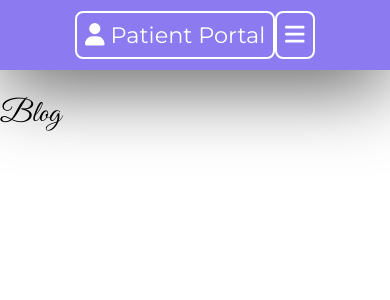
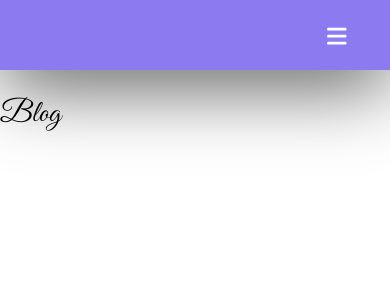
Before and after one commit to Michael-Montgomery/fanny, a React (Create React App) app: page /blog in a window 390 px wide. Shown: the top 300 px of the page. Built offline with nearby package versions, Linux system fonts and the light colour scheme.

Commit message:
made header responsive

```diff
--- a/src/components/header/header.css
+++ b/src/components/header/header.css
@@ -1,9 +1,11 @@
 header {
-    height: 70px;
+    /* height: 70px; */
     background-color: var(--primary);
-    display: flex;
-    align-items: center;
-    justify-content: center;
+    /* display: flex; */
+    /* align-items: center; */
+    /* justify-content: center;
+     */
+    transition: all .5s;
     padding: 0 5vw;
     position: sticky;
     top: 0;
@@ -11,6 +13,10 @@ header {
     -webkit-box-shadow: 0px 11px 80px 0px rgba(0, 0, 0, 0.75);
     -moz-box-shadow: 0px 11px 80px 0px rgba(0, 0, 0, 0.75);
     box-shadow: 0px 11px 80px 0px rgba(0, 0, 0, 0.75);
+}
+
+header nav {
+    line-height: 70px;
 }
 
 header nav a {
@@ -45,6 +51,10 @@ header nav button {
     padding: 8px;
 }
 
+.responsive-menu-btn {
+    display: none;
+}
+
 header nav button:hover {
     background-color: white;
     color: var(--primary);
@@ -72,12 +82,66 @@ header nav button:hover {
 
 
 @media only screen and (max-width: 600px) {
+
+    header {
+        padding-right: 35px;
+    }
     header nav a {
         display: none;
+    }
+
+    header button {
+        display: none;
+    }
+
+    .responsive-menu-btn {
+        display: block;
+        float: right;
+        border: none;
+        margin-top: 15px;
+    }
+
+    .responsive-menu-btn:hover {
+        display: block;
+        float: right;
+        border: none;
+        margin-top: 15px;
     }
 
     #mobile-header {
         width: 100vw;
         background-color: var(--primary);
     }
+
+
+    #responsive-menu-wrapper {
+        padding-top: 75px;
+    }
+
+    #responsive-menu-wrapper ul {
+        text-align: center;
+        list-style-type: none;
+        padding-left: 0;
+    }
+
+    #responsive-menu-wrapper ul li {
+        margin-bottom: 15px;
+    }
+
+    #responsive-portal-btn {
+        display: inline-block;
+        font-size: 1.4em;
+        background-color: var(--primary);
+        color: white;
+        border: 2px solid white;
+        outline: none;
+        border-radius: 8px;
+        padding: 6px;
+    }
+
+    #responsive-menu-wrapper ul li a {
+        text-decoration: none;
+        font-size: 1.4em;
+        color: white;
+    }
   }
--- a/src/components/header/header.js
+++ b/src/components/header/header.js
@@ -1,11 +1,12 @@
 import {
+    Link,
     // Link,
 
     NavLink
 } from 'react-router-dom';
 import './header.css';
 import { FontAwesomeIcon } from '@fortawesome/react-fontawesome';
-import { faBars, faUser, faXmark } from '@fortawesome/free-solid-svg-icons';
+import { faBars, faClose, faUser, faXmark } from '@fortawesome/free-solid-svg-icons';
 import Modal from 'react-modal';
 import { useState } from 'react';
 import LoginForm from '../loginform/loginform';
@@ -25,6 +26,9 @@ const customStyles = {
 
 function Header() {
 
+
+    const [responsiveMenuExpanded, setResponsiveMenuExpanded] = useState(false);
+
     // let subtitle;
     const [modalIsOpen, setIsOpen] = useState(false);
 
@@ -42,15 +46,21 @@ function Header() {
         setIsOpen(false);
     }
 
+    function handleResponsiveClick() {
+        setResponsiveMenuExpanded(!responsiveMenuExpanded)
+    }
+
     return (
-        <header>
+        <header style={{height: responsiveMenuExpanded ? '350px' : '70px'}}>
             <nav>
                 <NavLink to='/'>Home</NavLink>
                 <NavLink to='/faqs'>FAQ's</NavLink>
                 <NavLink to='/blog'>Blog</NavLink>
                 <NavLink to='/contact'>Contact</NavLink>
                 <button onClick={openModal}> <FontAwesomeIcon icon={faUser}></FontAwesomeIcon> Patient Portal</button>
-                <button><FontAwesomeIcon icon={faBars}></FontAwesomeIcon></button>
+                {
+                    responsiveMenuExpanded ? <button className='responsive-menu-btn' onClick={handleResponsiveClick}><FontAwesomeIcon icon={faClose}></FontAwesomeIcon></button> : <button className='responsive-menu-btn' onClick={handleResponsiveClick}><FontAwesomeIcon icon={faBars}></FontAwesomeIcon></button>
+                }
                 <Modal
                     isOpen={modalIsOpen}
                     onAfterOpen={afterOpenModal}
@@ -70,6 +80,30 @@ function Header() {
                 <li><Link to='/contact'>Contact</Link></li>
             </ul>
             </div> */}
+           {
+            responsiveMenuExpanded ?  <div id='responsive-menu-wrapper'>
+            <ul>
+                <li>
+                    <Link to='/'>Home</Link>
+                </li>
+                <li>
+                    <Link to='/faqs'>FAQ's</Link>
+                </li>
+                <li>
+                    <Link to='/blog'>Blog</Link>
+                </li>
+                <li>
+                    <Link to='/contact'>Contact</Link>
+                </li>
+                <li>
+                <button onClick={() => {
+                    openModal();
+                    setResponsiveMenuExpanded(!responsiveMenuExpanded)
+                }} id='responsive-portal-btn'> <FontAwesomeIcon icon={faUser} ></FontAwesomeIcon> Patient Portal</button>
+                </li>
+            </ul>
+        </div> : <></>
+           }
         </header>
 
     )
--- a/src/pages/home/home.js
+++ b/src/pages/home/home.js
@@ -13,6 +13,8 @@ function Home() {
 
 
     const [practiceIsOpen, setPracticeIsOpen] = useState(new Date().getHours() > 7 && new Date().getHours() < 17 && new Date().getDay() !== 0 && new Date().getDay() !== 1);
+
+
 
     useEffect(() => {
         const interval = setInterval(() => {
```
